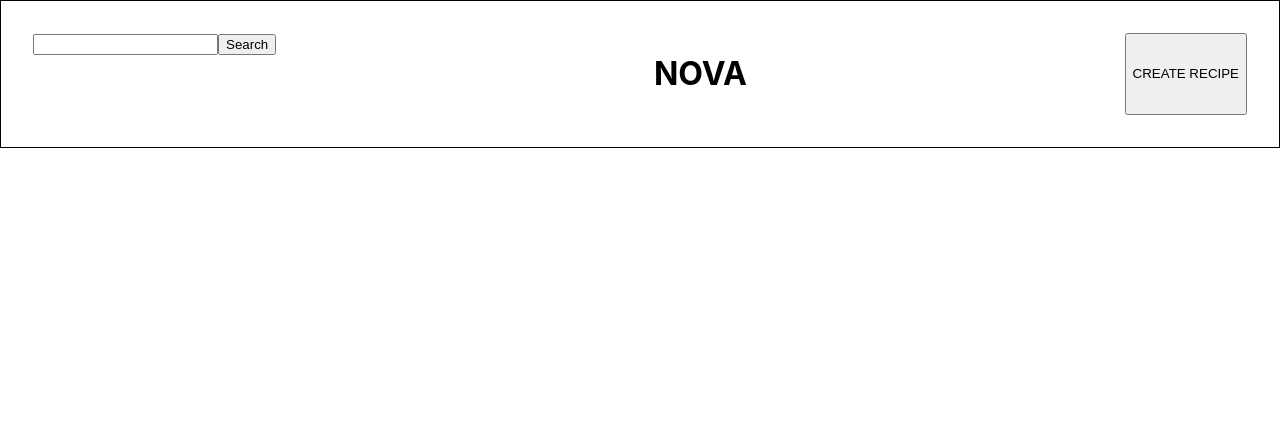
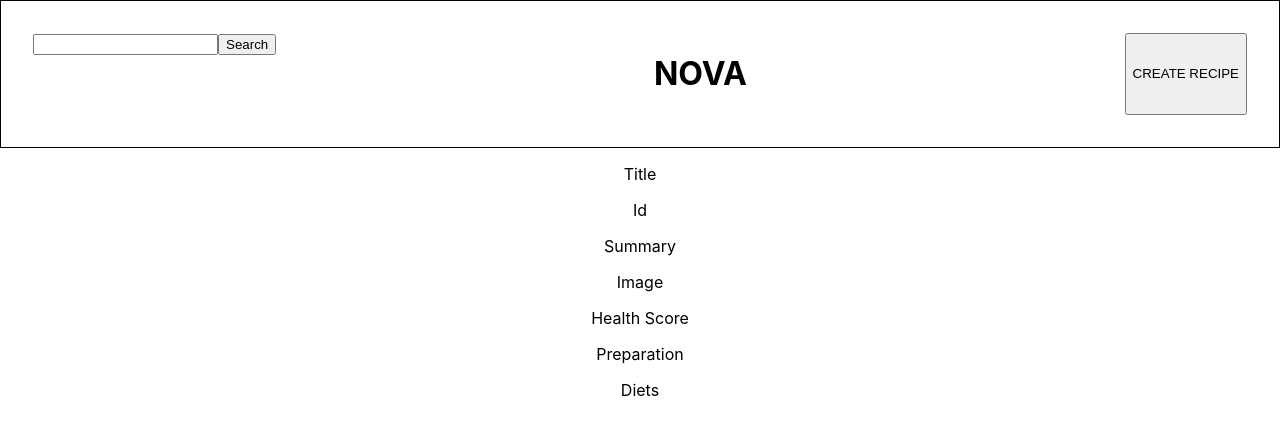
Before and after one commit to SebastianMartel/Food_website, a React (Create React App) app in the folder client/: page /detail in a window 1280 px wide. Shown: the top 434 px of the page. Built offline with nearby package versions, Linux system fonts and the light colour scheme.

Commit message:
search functionality advance

```diff
--- a/client/src/App.js
+++ b/client/src/App.js
@@ -1,25 +1,51 @@
+import axios from 'axios';
+import { useState } from 'react';
 import { Route, Routes, useLocation } from 'react-router-dom';
-
 
 import './App.css';
 import Landing from './Components/Landing/Landing';
 import Home from './Components/Home/Home';
 import NavBar from './Components/NavBar/NavBar';
 import Form from './Components/Form/Form';
+import Detail from './Components/Detail/Detail';
+
 
 function App () {
 
+    const [recipes, setRecipes] = useState({
+        recipes: []
+    })
+
     const { pathname } = useLocation()
+
+
+    const getRecipeByName = async (name) => {
+
+        try {
+
+            const URL = 'http://localhost:3001/recipes'
+            const { data } = await axios(`${URL}?name=${name}`)
+            const recipesFound = data
+            setRecipes({
+                recipes: recipesFound
+            })
+
+        } catch (error) {
+            throw new Error(error.message)
+        }
+    }
+
 
     return (
         <div className="App">
             {
-                pathname !== '/' && <NavBar/>
+                pathname !== '/' && <NavBar getRecipeByName = {getRecipeByName}/>
             }
             <Routes>
                 <Route path = '/' element = { <Landing/> }/>
                 <Route path = '/home' element = { <Home/> }/>
                 <Route path = '/form' element = { <Form/> }/>
+                <Route path = '/detail' element = { <Detail/> }/>
             </Routes>
         </div>
     );
--- a/client/src/Components/Card/Card.jsx
+++ b/client/src/Components/Card/Card.jsx
@@ -8,6 +8,7 @@ const StyledCard = styled.div `
 
 
 export default function Card () {
+
     return (
         <div>
             <StyledCard>Card</StyledCard>
--- a/client/src/Components/Cardbox/Cardbox.jsx
+++ b/client/src/Components/Cardbox/Cardbox.jsx
@@ -9,6 +9,7 @@ const StyledCardBox = styled.div `
 
 
 export default function CardBox () {
+
     return (
         <StyledCardBox>
             <Card/>
--- a/client/src/Components/Detail/Detail.jsx
+++ b/client/src/Components/Detail/Detail.jsx
@@ -0,0 +1,14 @@
+export default function Detail () {
+
+    return (
+        <div>
+            <p>Title</p>
+            <p>Id</p>
+            <p>Summary</p>
+            <p>Image</p>
+            <p>Health Score</p>
+            <p>Preparation</p>
+            <p>Diets</p>
+        </div>
+    )
+}
--- a/client/src/Components/Form/Form.jsx
+++ b/client/src/Components/Form/Form.jsx
@@ -1,4 +1,6 @@
 export default function Form () {
+
+    return (
         <div>
             <input type="text" />
             <input type="text" />
@@ -8,4 +10,5 @@ export default function Form () {
             <input type="text" />
             <input type="text" />
         </div>
+    )
 }
--- a/client/src/Components/Home/Home.jsx
+++ b/client/src/Components/Home/Home.jsx
@@ -1,5 +1,4 @@
 import styled from 'styled-components'
-
 import CardBox from "../Cardbox/Cardbox"
 
 
@@ -16,13 +15,13 @@ const Headline = styled.div `
 export default function Home () {
 
     return (
-        <>
+        <div>
             <Headline>
                 <h1>HOME</h1>
                 <button>FILTER</button>
             </Headline>
 
             <CardBox/>
-        </>
+        </div>
     )
 }
--- a/client/src/Components/Landing/Landing.jsx
+++ b/client/src/Components/Landing/Landing.jsx
@@ -4,11 +4,11 @@ import { NavLink } from 'react-router-dom'
 export default function Landing () {
 
     return (
-        <>
+        <div>
             <h1>LANDING</h1>
             <NavLink to = '/home'>
                 <button >Start</button>
             </NavLink>
-        </>
+        </div>
     )
 }
--- a/client/src/Components/NavBar/NavBar.jsx
+++ b/client/src/Components/NavBar/NavBar.jsx
@@ -10,10 +10,11 @@ const StyledNavBar = styled.div `
     border: 1px solid black;
 `
 
-export default function NavBar () {
+export default function NavBar ( { getRecipeByName } ) {
+
     return (
         <StyledNavBar>
-            <SearchBar/>
+            <SearchBar getRecipeByName = {getRecipeByName}/>
             <h1>NOVA</h1>
             <button>CREATE RECIPE</button>
         </StyledNavBar>
--- a/client/src/Components/SearchBar/SearchBar.jsx
+++ b/client/src/Components/SearchBar/SearchBar.jsx
@@ -1,9 +1,23 @@
-export default function SearchBar () {
+import axios from 'axios'
+import { useState } from "react"
+
+
+export default function SearchBar ( { getRecipeByName } ) {
+
+
+    const [input, setInput] = useState('')
+
+
+        const syncInput = (event) => {
+            const actualValue = event.target.value
+            setInput(actualValue)
+        }
+
 
     return (
         <div>
-            <input/>
-            <button>Search</button>
+            <input onChange = {syncInput} value = {input}/>
+            <button onClick = { () => getRecipeByName(input) }>Search</button>
         </div>
     )
 }
```
Also changed, not shown: client/src/Components/Login/Login.jsx (deleted). Lines whose indentation alone changed are shown as unchanged.
